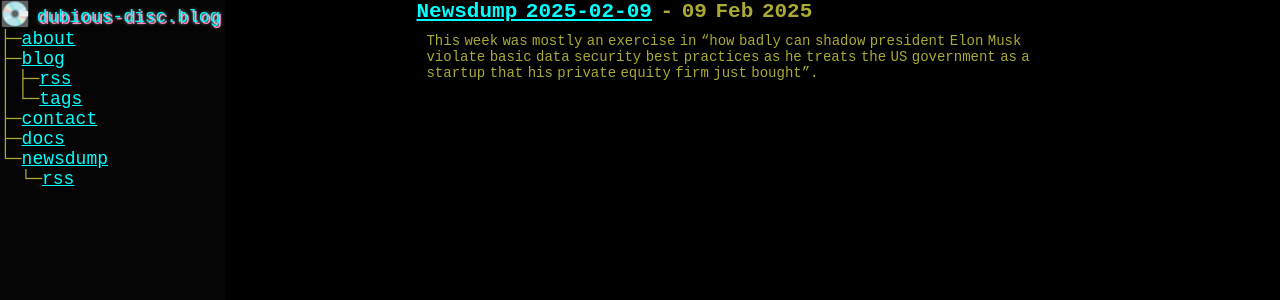
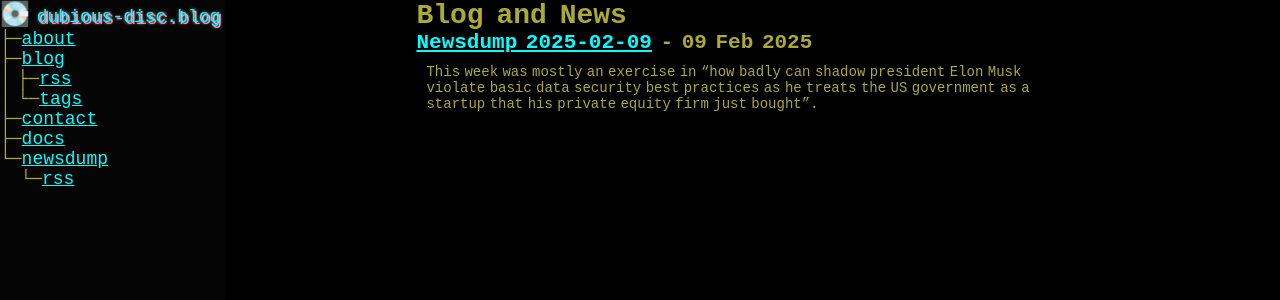
Before and after one commit to paranoid-porygon/paranoid-porygon.github.io, a Jekyll site: the page built from _pages/index.markdown, in a window 1280 px wide. Shown: the top 300 px of the page. Built offline with Jekyll 4.4.1, drawn with Linux system fonts in a browser that asks for light colours.

Commit message:
revise some blog layouts, navigation, and contact methods

```diff
--- a/_layouts/default.html
+++ b/_layouts/default.html
@@ -21,7 +21,7 @@
       │&nbsp;└─<a href="/blog/tags" {% if page.title == "tags" %}class="active-page"{% endif %}>tags</a><br>
       ├─<a href="/contact" {% if page.title == "Contact" %}class="active-page"{% endif %}>contact</a><br>
       ├─<a href="/docs" {% if page.title == "Documentation" %}class="active-page"{% endif %}>docs</a><br>
-      └─<a href="/blog/tags/newsdump" {% if page.title == "newsdump" %}class="active-page"{% endif %}>newsdump</a><br>
+      └─<a href="/newsdump" {% if page.title == "newsdump" %}class="active-page"{% endif %}>newsdump</a><br>
       &nbsp;&nbsp;&nbsp;└─<a href="{{ site.url }}/newsfeed.xml" target="_blank" rel="noopener noreferrer">rss</a><br>
     </div>
   </div><!--nav-wrapper end-->
--- a/_layouts/post.html
+++ b/_layouts/post.html
@@ -14,4 +14,6 @@ excerpt_separator: <!--excerpt-->
 	]</ul></nav>
     </header>
     {{ content }}
+    <hr>
+    <a href="mailto:paranoid-porygon@proton.me?subject={{ page.title }}" target="_blank">Questions or Comments? Email me!</a>
 </article>
--- a/_pages/blog/blog.markdown
+++ b/_pages/blog/blog.markdown
@@ -3,8 +3,10 @@ layout: blog
 title: blog
 permalink: /blog
 ---
-
+# Blog
 {% for post in site.posts %}
+  {% unless post.tags contains 'newsdump' %}
 <h2><a href="{{ post.url }}" class="post-preview">{{ post.title }}</a> - {{ post.date | date_to_string }}</h2>
 {{ post.excerpt }}
+  {% endunless %}
 {% endfor %}
--- a/_pages/contact.markdown
+++ b/_pages/contact.markdown
@@ -7,6 +7,9 @@ permalink: /contact/
 
 ## Email
 
+[paranoid-porygon@proton.me](mailto:paranoid-porygon%40proton.me)
+
+
 ## Socials
 
-* 🦋 [ParanoidPorygon.bsky.social](https://ParanoidPorygon.bsky.social)
+🦋 [ParanoidPorygon.bsky.social](https://ParanoidPorygon.bsky.social)
--- a/_pages/index.markdown
+++ b/_pages/index.markdown
@@ -7,7 +7,7 @@ title: Home
 permalink: /
 ---
 
-
+# Blog and News
 {% for post in site.posts limit:5 %}
 <h2><a href="{{ post.url }}" class="post-preview">{{ post.title }}</a> - {{ post.date | date_to_string }}</h2>
 {{ post.excerpt }}
```
